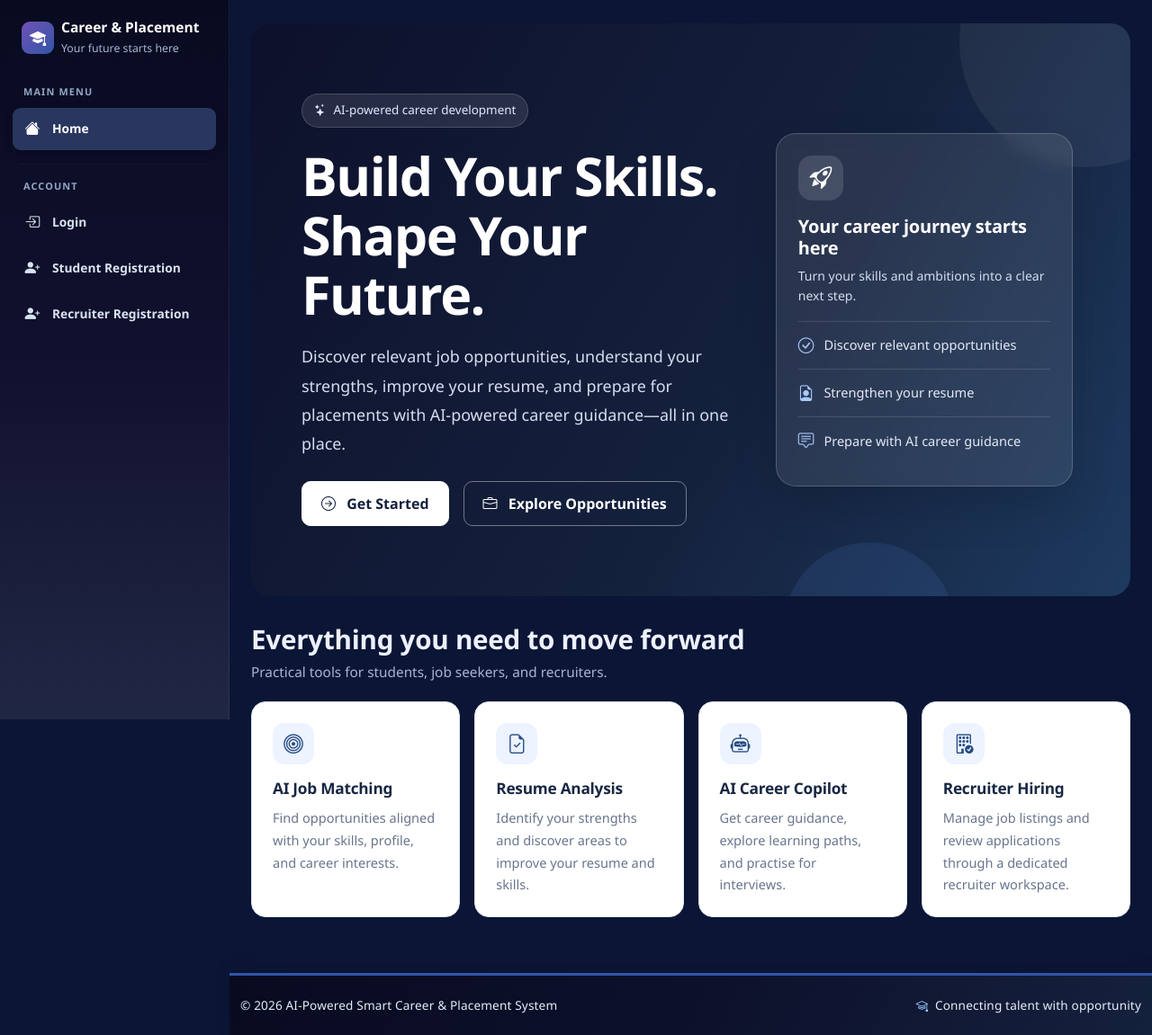
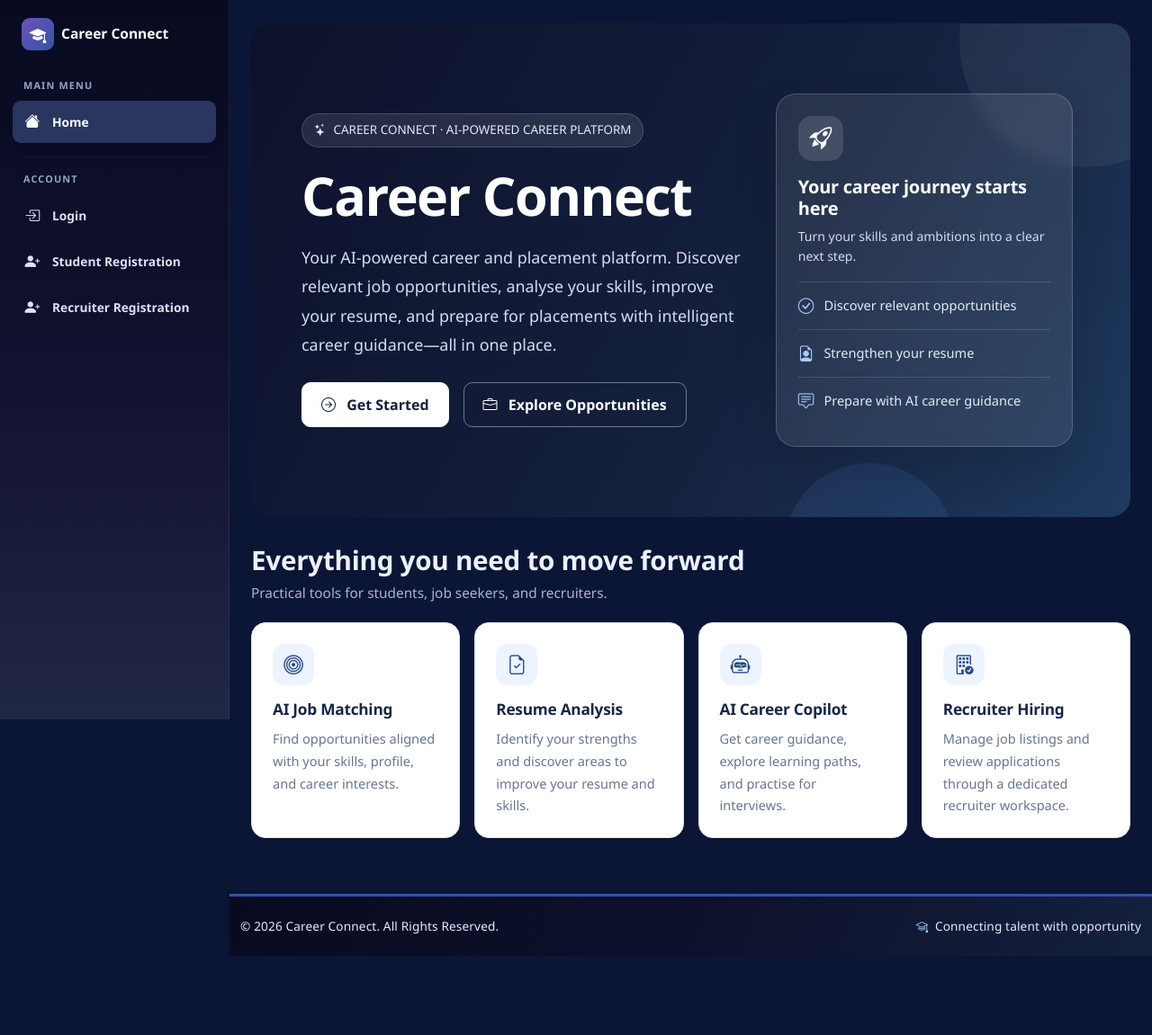
Before and after one commit to NavadeepKumar-18/career-connect, a Django app: page / in a window 1280 px wide. Shown: the whole page at 90% size. After the commit the page ends 1063 px from the top, so only its background shows below. Run offline with Django 5.2, Linux system fonts and the light colour scheme.

Commit message:
Update project branding to Career Connect

```diff
--- a/jobs/management/commands/send_job_deadline_reminders.py
+++ b/jobs/management/commands/send_job_deadline_reminders.py
@@ -137,10 +137,10 @@ class Command(BaseCommand):
                         f"Company: {job.company.company_name}\n"
                         f"Deadline: {job.deadline.strftime('%d-%m-%Y')}\n\n"
                         f"Apply here:\n{job_url}\n\n"
-                        "Log in to your Smart Career & Placement System "
+                        "Log in to your Career Connect Platform"
                         "account to apply.\n\n"
                         "Best regards,\n"
-                        "Placement Team"
+                        "Career Connect Team"
                     )
 
                     result = send_mail(
--- a/templates/accounts/login.html
+++ b/templates/accounts/login.html
@@ -1,7 +1,6 @@
 {% extends 'base.html' %}
 
-{% block title %}Login | AI Career & Placement System{% endblock %}
-
+{% block title %}Login | Career Connect{% endblock %}
 {% block extra_css %}
 <style>
     .login-page {
--- a/templates/accounts/recruiter_register.html
+++ b/templates/accounts/recruiter_register.html
@@ -1,7 +1,6 @@
 {% extends 'base.html' %}
 
-{% block title %}Recruiter Registration | AI Career & Placement System{% endblock %}
-
+{% block title %}Recruiter Registration | Career Connect{% endblock %}
 
 {% block extra_css %}
 <style>
--- a/templates/accounts/student_register.html
+++ b/templates/accounts/student_register.html
@@ -1,7 +1,6 @@
 {% extends 'base.html' %}
 
-{% block title %}Student Registration | AI Career & Placement System{% endblock %}
-
+{% block title %}Student Registration | Career Connect{% endblock %}
 {% block extra_css %}
 <style>
     /* Keep the registration page within the available viewport */
--- a/templates/base.html
+++ b/templates/base.html
@@ -5,8 +5,7 @@
     <meta charset="UTF-8">
     <meta name="viewport" content="width=device-width, initial-scale=1">
 
-    <title>{% block title %}AI-Powered Smart Career &amp; Placement System{% endblock %}</title>
-
+<title>{% block title %}Career Connect | AI-Powered Career Platform{% endblock %}</title>
     <link href="https://cdn.jsdelivr.net/npm/bootstrap@5.3.3/dist/css/bootstrap.min.css"
           rel="stylesheet">
 
@@ -622,15 +621,13 @@
                 <i class="bi bi-mortarboard-fill"></i>
             </div>
 
-            <div>
-                <div class="sidebar-brand-title">
-                    Career &amp; Placement
-                </div>
+    <div class="sidebar-brand-title">
+    Career Connect
+</div>
 
-                <div class="sidebar-brand-subtitle">
-                    Your future starts here
-                </div>
-            </div>
+<!-- <div class="sidebar-brand-subtitle">
+    Connecting Students &amp; Opportunities
+</div> -->
 
         </div>
 
@@ -1028,9 +1025,9 @@
 
         <div class="d-flex flex-column flex-md-row justify-content-between align-items-center gap-2">
 
-            <p class="footer-text mb-0">
-                &copy; {% now "Y" %} AI-Powered Smart Career &amp; Placement System
-            </p>
+        <p class="footer-text mb-0">
+    &copy; {% now "Y" %} Career Connect. All Rights Reserved.
+</p>
 
             <p class="footer-text mb-0">
 
--- a/templates/dashboard/admin_dashboard.html
+++ b/templates/dashboard/admin_dashboard.html
@@ -2,8 +2,7 @@
 {% extends 'base.html' %}
 {% load static %}
 
-{% block title %}Admin Dashboard{% endblock %}
-
+{% block title %}Admin Dashboard | Career Connect{% endblock %}
 {% block content %}
 
 <style>
--- a/templates/dashboard/recruiter_dashboard.html
+++ b/templates/dashboard/recruiter_dashboard.html
@@ -1,8 +1,7 @@
 
 {% extends 'base.html' %}
 
-{% block title %}Recruiter Dashboard{% endblock %}
-
+{% block title %}Recruiter Dashboard | Career Connect{% endblock %}
 {% block extra_css %}
 <style>
 /* =====================================================
--- a/templates/dashboard/student_dashboard.html
+++ b/templates/dashboard/student_dashboard.html
@@ -1,8 +1,7 @@
 
 {% extends 'base.html' %}
 
-{% block title %}Student Dashboard | AI Career & Placement System{% endblock %}
-
+{% block title %}Student Dashboard | Career Connect{% endblock %}
 {% block extra_css %}
 <style>
 /* =====================================================
--- a/templates/home.html
+++ b/templates/home.html
@@ -1,7 +1,6 @@
 {% extends 'base.html' %}
 
-{% block title %}AI Career & Placement System | Build Your Future{% endblock %}
-
+{% block title %}Career Connect | Build Your Future{% endblock %}
 {% block extra_css %}
 <style>
    .landing-page {
@@ -293,18 +292,18 @@
         <div class="row align-items-center g-4">
             <div class="col-lg-7">
                 <div class="hero-content">
-                    <span class="hero-label">
-                        <i class="bi bi-stars"></i>
-                        AI-powered career development
-                    </span>
+                 <span class="hero-label">
+    <i class="bi bi-stars"></i>
+    CAREER CONNECT · AI-POWERED CAREER PLATFORM
+</span>
 
-                    <h1>Build Your Skills. Shape Your Future.</h1>
-
-                    <p class="hero-description">
-                        Discover relevant job opportunities, understand your
-                        strengths, improve your resume, and prepare for
-                        placements with AI-powered career guidance—all in one place.
-                    </p>
+<h1>Career Connect</h1>
+               <p class="hero-description">
+    Your AI-powered career and placement platform.
+    Discover relevant job opportunities, analyse your skills,
+    improve your resume, and prepare for placements with
+    intelligent career guidance—all in one place.
+</p>
 
                     <div class="d-flex flex-wrap gap-3">
                         {% if user.is_authenticated %}
--- a/templates/jobs/job_list.html
+++ b/templates/jobs/job_list.html
@@ -1,8 +1,7 @@
 
 {% extends 'base.html' %}
 
-{% block title %}Available Jobs | Smart Career & Placement{% endblock %}
-
+{% block title %}Available Jobs | Career Connect{% endblock %}
 {% block extra_css %}
 <style>
     .available-jobs-page {
```
Also changed, not shown: jobs/views.py (+4 -4 lines).
